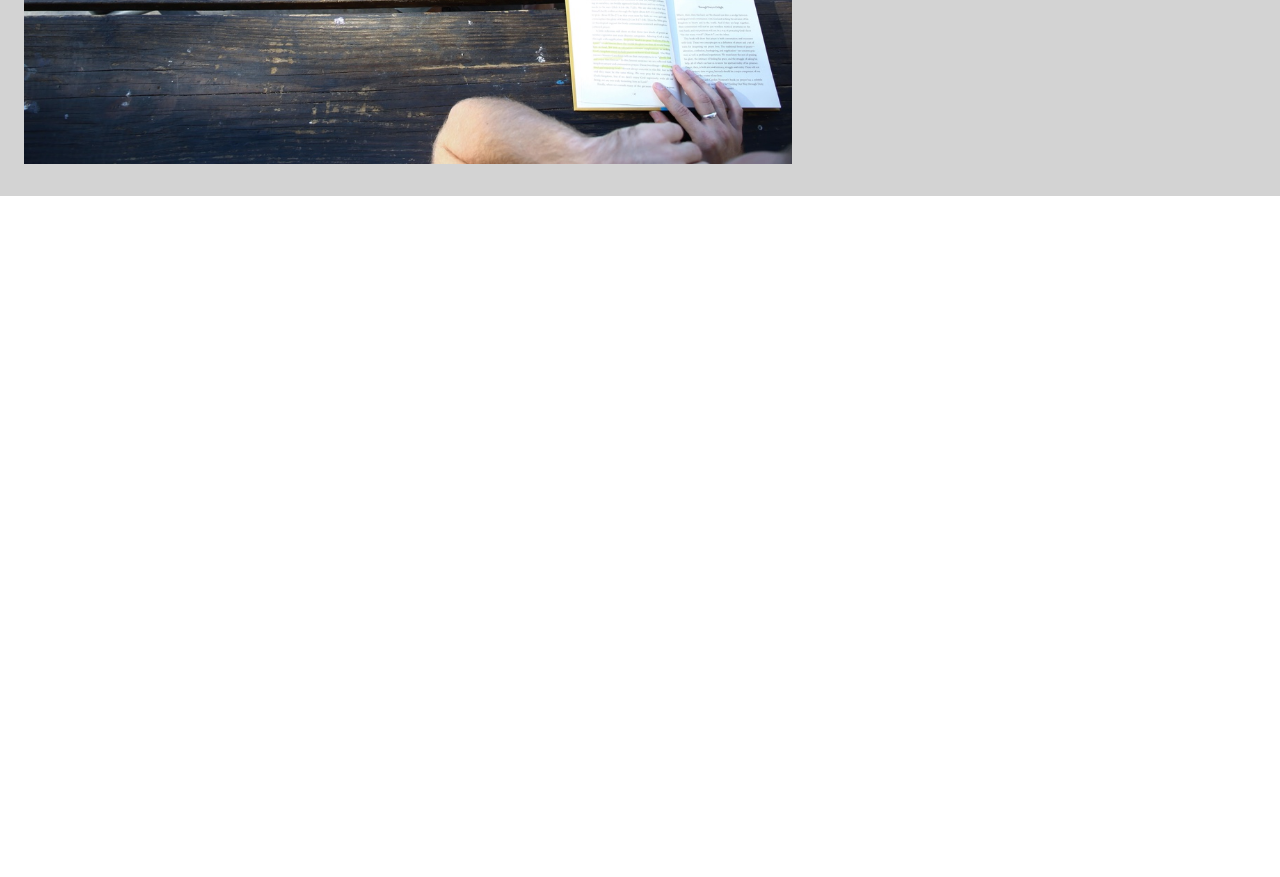
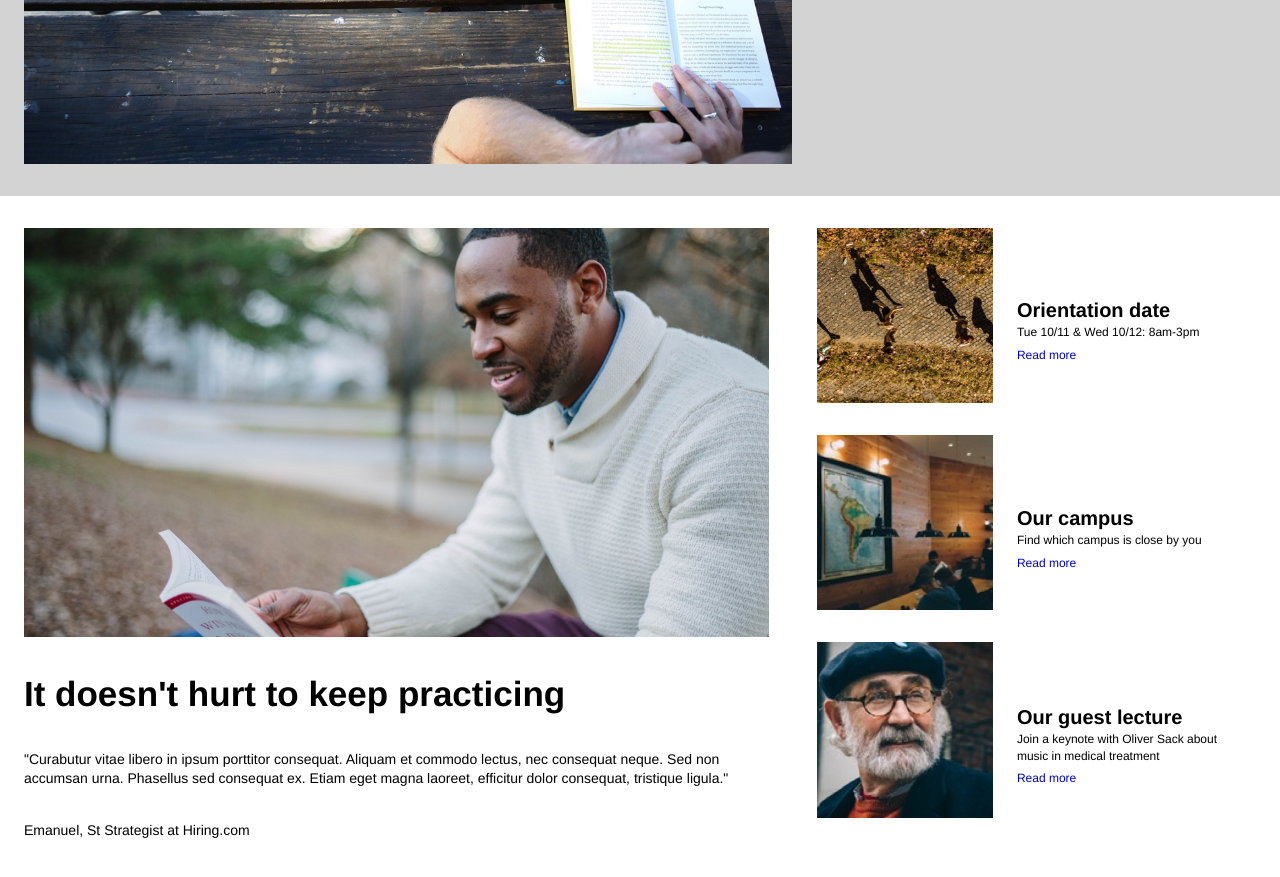
Before and after one commit to garrettcfermo/CalmarAcademy, a plain HTML site: page index.html in a window 1280 px wide. Shown: the part 500-1377 px from the top of the page. Before the commit the page ends 800 px from the top, so only its background shows below. Drawn offline with Linux system fonts and the light colour scheme.

Commit message:
Main Overview HMTL & CSS Completed

```diff
--- a/Resources/CSS/style.css
+++ b/Resources/CSS/style.css
@@ -157,7 +157,6 @@ header .mobile {
     transition: background-color 1.0s ease-in 1.5ms;
 }
 
-
 .start-button a{
   text-decoration: none;
   color: white;
@@ -192,5 +191,119 @@ header .mobile {
     margin-right: 16px;
     margin-bottom: 32px;
   }
+}
+
+
+/* Main Overview Style */
+
+.main-overview .mobile-image{
+  display: none;
+}
+
+.main-overview{
+  display: flex;
+  justify-content: space-between;
+}
+
+.main-story{
+  display: flex;
+  flex-direction: column;
+  padding: 32px 24px;
+  width: 68%;
 
 }
+
+.main-story h1{
+  padding: 32px 0;
+  font-weight: bold;
+  font-size: 35px;
+}
+
+.main-story h1:hover{
+  font-size: 40px;
+  transition: font-size 1.5s ease-in 1.0ms;
+}
+
+.main-story h6{
+  font-size: 14px;
+  padding: 32px 0;
+}
+
+.main-story p{
+  font-size: 14px;
+}
+
+.main-story img {
+  display: flex;
+  width: 100%;
+
+}
+
+.small-stories {
+  display: flex;
+  flex-direction: column;
+  width: 40%;
+  padding: 32px 24px;
+}
+
+
+.story {
+  display: flex;
+  align-items: center;
+}
+
+.story img{
+  width: 40%;
+  height: auto;
+  padding-bottom: 32px;
+  padding-right: 16px;
+}
+
+.story-info {
+  display: block;
+  width: 60%;
+  padding: 8px;
+}
+
+.story h3{
+  font-weight: bold;
+  font-size:20px;
+}
+
+.story p{
+  font-size:12px;
+}
+
+.story a{
+  color: mediumblue;
+  text-decoration: none;
+  font-size:12px;
+}
+
+@media only screen and (max-width: 700px) {
+
+  .main-story{
+    display: none;
+  }
+
+  .desktop-image{
+    display: none;
+  }
+
+  .main-overview .mobile-image{
+    display: block;
+    width: 100%;
+  }
+
+  .story{
+    display: block;
+    width: 100%;
+  }
+
+  .small-stories{
+    display: block;
+    width: 100%;
+    padding: 32px 16px;
+  }
+
+}
--- a/index.html
+++ b/index.html
@@ -47,5 +47,51 @@
     </div>
 
 
+<!-- Main Overview -->
+
+    <div class="main-overview">
+      <div class="main-story">
+        <img src="./Resources/Images/information-main.jpg" alt="">
+        <h1>It doesn't hurt to keep practicing</h1>
+        <p>
+          "Curabutur vitae libero in ipsum porttitor consequat. Aliquam et commodo lectus,
+          nec consequat neque. Sed non accumsan urna. Phasellus sed consequat ex. Etiam
+          eget magna laoreet, efficitur dolor consequat, tristique ligula."
+        </p>
+        <h6>Emanuel, St Strategist at Hiring.com</h6>
+      </div>
+      <div class="small-stories">
+        <div class="story 1">
+          <img class="desktop-image" src="./Resources/Images/information-orientation.jpg" alt="">
+          <img class="mobile-image" src="./Resources/Images/information-orientation-mobile.jpg" alt="">
+          <div class="story-info">
+            <h3>Orientation date</h3>
+            <p>Tue 10/11 & Wed 10/12: 8am-3pm</p>
+            <a href="#">Read more</a>
+          </div>
+        </div>
+        <div class="story 2">
+          <img class="desktop-image" src="./Resources/Images/information-campus.jpg" alt="">
+          <img class="mobile-image" src="./Resources/Images/information-campus-mobile.jpg" alt="">
+          <div class="story-info">
+            <h3>Our campus</h3>
+            <p>Find which campus is close by you</p>
+            <a href="#">Read more</a>
+          </div>
+        </div>
+
+        <div class="story 3">
+          <img class="desktop-image" src="Resources/Images/information-guest-lecture.jpg" alt="">
+          <img class="mobile-image" src="./Resources/Images/information-guest-lecture-mobile.jpg" alt="">
+          <div class="story-info">
+            <h3>Our guest lecture</h3>
+            <p>Join a keynote with Oliver Sack about music in medical treatment</p>
+            <a href="#">Read more</a>
+          </div>
+        </div>
+      </div>
+    </div>
+
+
   </body>
 </html>
```
